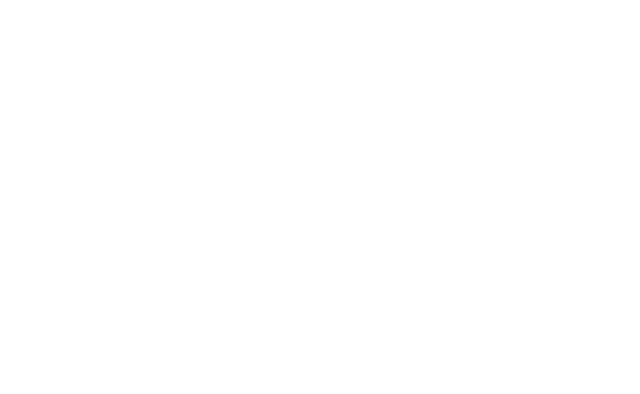
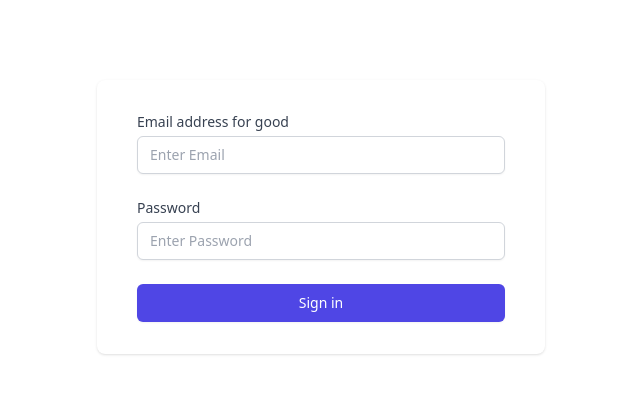
Before and after one commit to Kamsi-yonna/serve, a Nuxt app: page /freeForm in a window 1280 px wide. Before the commit this address had no page. Shown: the top 394 px of the page, without its empty margins (319-959 px from the left). Built offline with nearby package versions, Linux system fonts and the light colour scheme; what @tanstack/vue-query would draw is missing.

Commit message:
feat - freeForm veelidate initial setup using most basic method

```diff
--- /dev/null
+++ b/pages/freeForm.vue
@@ -0,0 +1,97 @@
+<template>
+  <div class="min-h-full flex flex-col justify-center py-12 sm:px-6 lg:px-8">
+    <div class="mt-8 sm:mx-auto sm:w-full sm:max-w-md">
+      <div class="bg-white py-8 px-4 shadow sm:rounded-lg sm:px-10">
+        <form class="space-y-6" @submit="onSubmit">
+          <div>
+            <label for="email" class="block text-sm font-medium text-gray-700">
+              Email address for good
+            </label>
+            <div class="mt-1">
+              <input
+                id="email"
+                v-bind="email"
+                name="email"
+                type="email"
+                placeholder="Enter Email"
+                class="appearance-none block w-full px-3 py-2 border border-gray-300 rounded-md shadow-sm placeholder-gray-400 focus:outline-none focus:ring-indigo-500 focus:border-indigo-500 sm:text-sm"
+              />
+            </div>
+            <p class="my-2 text-red-800">
+              {{ errors.email }}
+            </p>
+          </div>
+
+          <div>
+            <label
+              for="password"
+              class="block text-sm font-medium text-gray-700"
+            >
+              Password
+            </label>
+            <div class="mt-1">
+              <input
+                id="password"
+                v-bind="password"
+                name="password"
+                type="password"
+                placeholder="Enter Password"
+                class="appearance-none block w-full px-3 py-2 border border-gray-300 rounded-md shadow-sm placeholder-gray-400 focus:outline-none focus:ring-indigo-500 focus:border-indigo-500 sm:text-sm"
+              />
+            </div>
+
+            <p class="my-2 text-red-800">
+              {{ errors.password }}
+            </p>
+          </div>
+
+          <div>
+            <button
+              type="submit"
+              class="w-full flex justify-center py-2 px-4 border border-transparent rounded-md shadow-sm text-sm font-medium text-white bg-indigo-600 hover:bg-indigo-700 focus:outline-none focus:ring-2 focus:ring-offset-2 focus:ring-indigo-500"
+            >
+              Sign in
+            </button>
+          </div>
+        </form>
+      </div>
+    </div>
+  </div>
+</template>
+
+<script setup lang="ts">
+import { useForm } from 'vee-validate';
+
+// Validation, or use `yup` or `zod`
+function required(value: any) {
+  return value ? true : 'Email field is required joor';
+}
+
+function passwordRequired(value: any) {
+  if (!value) {
+    return 'Password is a required field';
+  }
+  if (value.length < 8) {
+    return 'Password is too short';
+  }
+  return true;
+}
+
+// Create the form
+const { defineInputBinds, handleSubmit, errors } = useForm({
+  validationSchema: {
+    email: required,
+    password: passwordRequired,
+  },
+});
+
+// Define fields
+const email = defineInputBinds('email');
+const password = defineInputBinds('password');
+
+// Submit handler
+const onSubmit = handleSubmit(async (values) => {
+  // Submit to API
+  console.log('nice', values);
+});
+</script>
```
